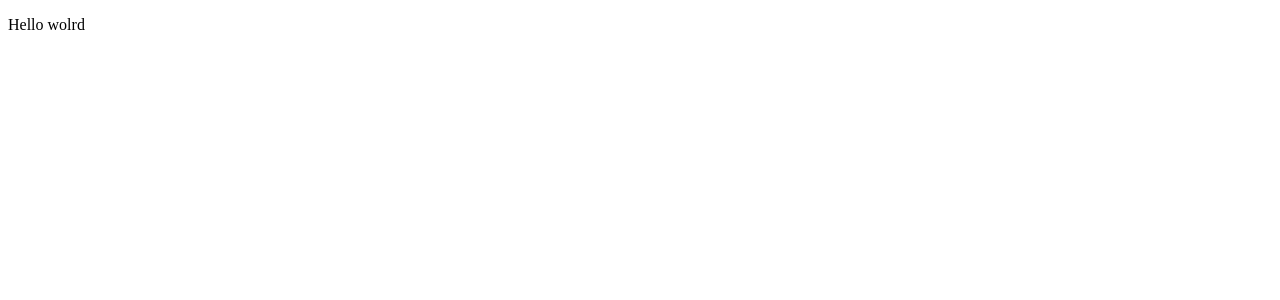
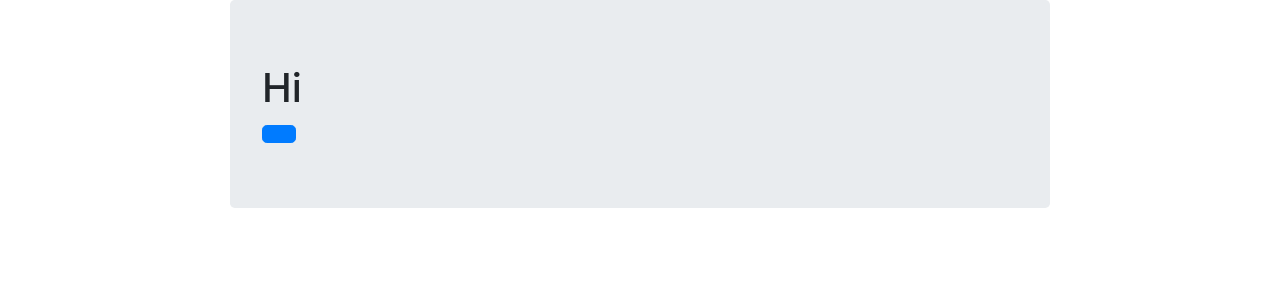
Before and after one commit to EdenGoforIt/react-course-management, a React app: page / in a window 1280 px wide. Shown: the top 300 px of the page. Built offline with nearby package versions, Linux system fonts and the light colour scheme.

Commit message:
Feat: App.js added, placeholders for home and about pages, router implemented

```diff
--- /dev/null
+++ b/src/components/App.js
@@ -0,0 +1,14 @@
+import React from "react";
+import { Route } from "react-router-dom";
+import HomePage from "./home/HomePage";
+import AboutPage from "./about/AboutPage";
+
+function App() {
+  return (
+    <div className="container-fluid">
+      <Route exact path="/" component={HomePage} />
+      <Route exact path="/about" component={AboutPage} />
+    </div>
+  );
+}
+export default App;
--- /dev/null
+++ b/src/components/about/AboutPage.js
@@ -0,0 +1,10 @@
+import React from "react";
+
+const AboutPage = () => (
+  <div>
+    <h2>About</h2>
+    <p>this page is about page</p>
+  </div>
+);
+
+export default AboutPage;
--- /dev/null
+++ b/src/components/home/HomePage.js
@@ -0,0 +1,10 @@
+import React from "react";
+import { Link } from "react-router-dom";
+
+const HomePage = () => (
+  <div className="jumbotron">
+    <h1>Hi</h1>
+    <Link to="about" className="btn btn-primary btn-lg"></Link>
+  </div>
+);
+export default HomePage;
--- /dev/null
+++ b/src/index.css
@@ -0,0 +1,7 @@
+#app{
+    max-width: 850px;
+    margin:0 auto;
+}
+nav{
+    padding:20px 0 20px 0;
+}
--- a/src/index.js
+++ b/src/index.js
@@ -1,8 +1,13 @@
 import React from "react";
 import { render } from "react-dom";
+import { BrowserRouter as Router } from "react-router-dom";
+import "bootstrap/dist/css/bootstrap.min.css";
+import App from "./components/App";
+import "./index.css";
 
-function HelloWorld() {
-  return <p>Hello wolrd</p>;
-}
-
-render(<HelloWorld />, document.getElementById("app"));
+render(
+  <Router>
+    <App />
+  </Router>,
+  document.getElementById("app")
+);
```
